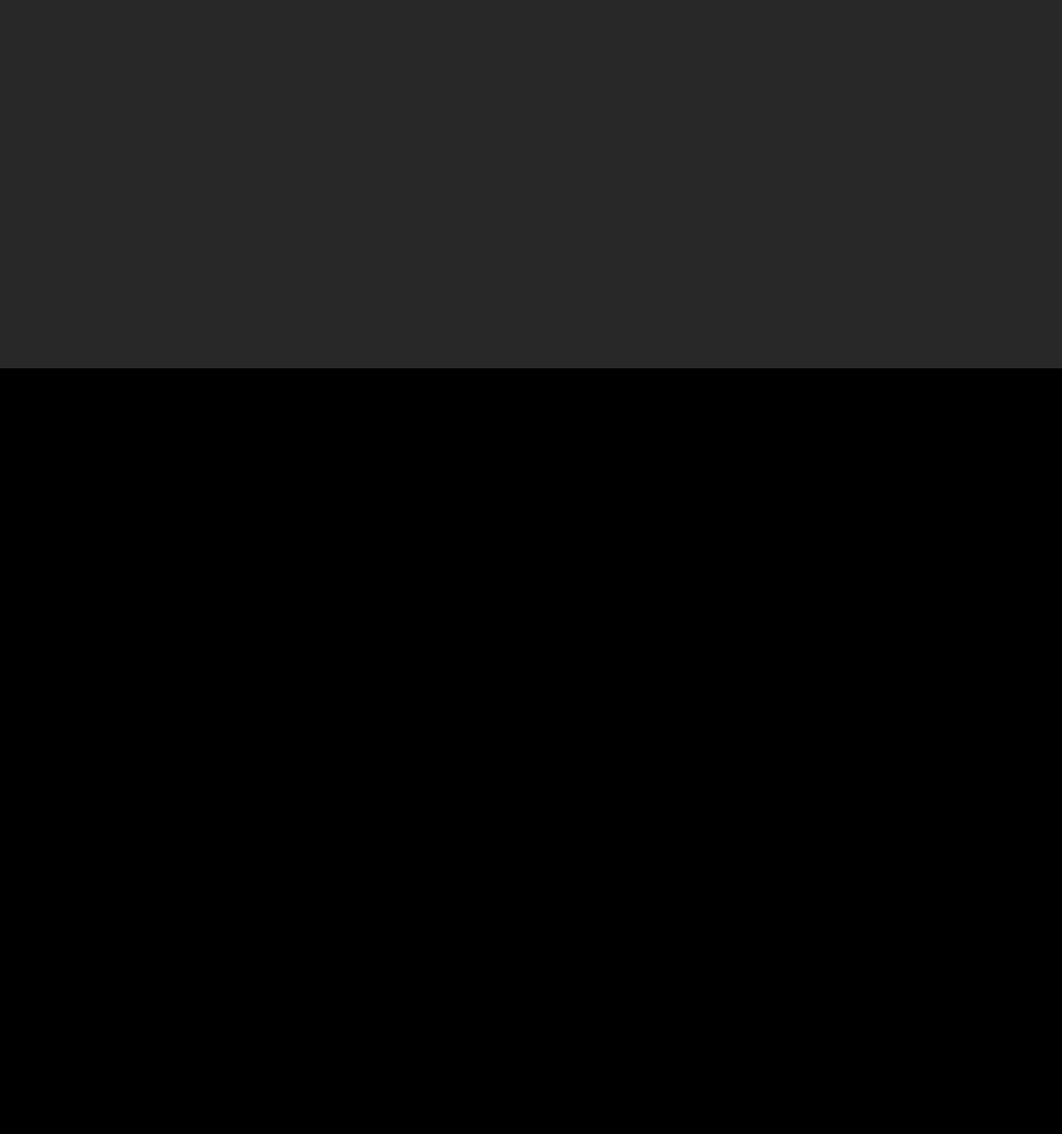
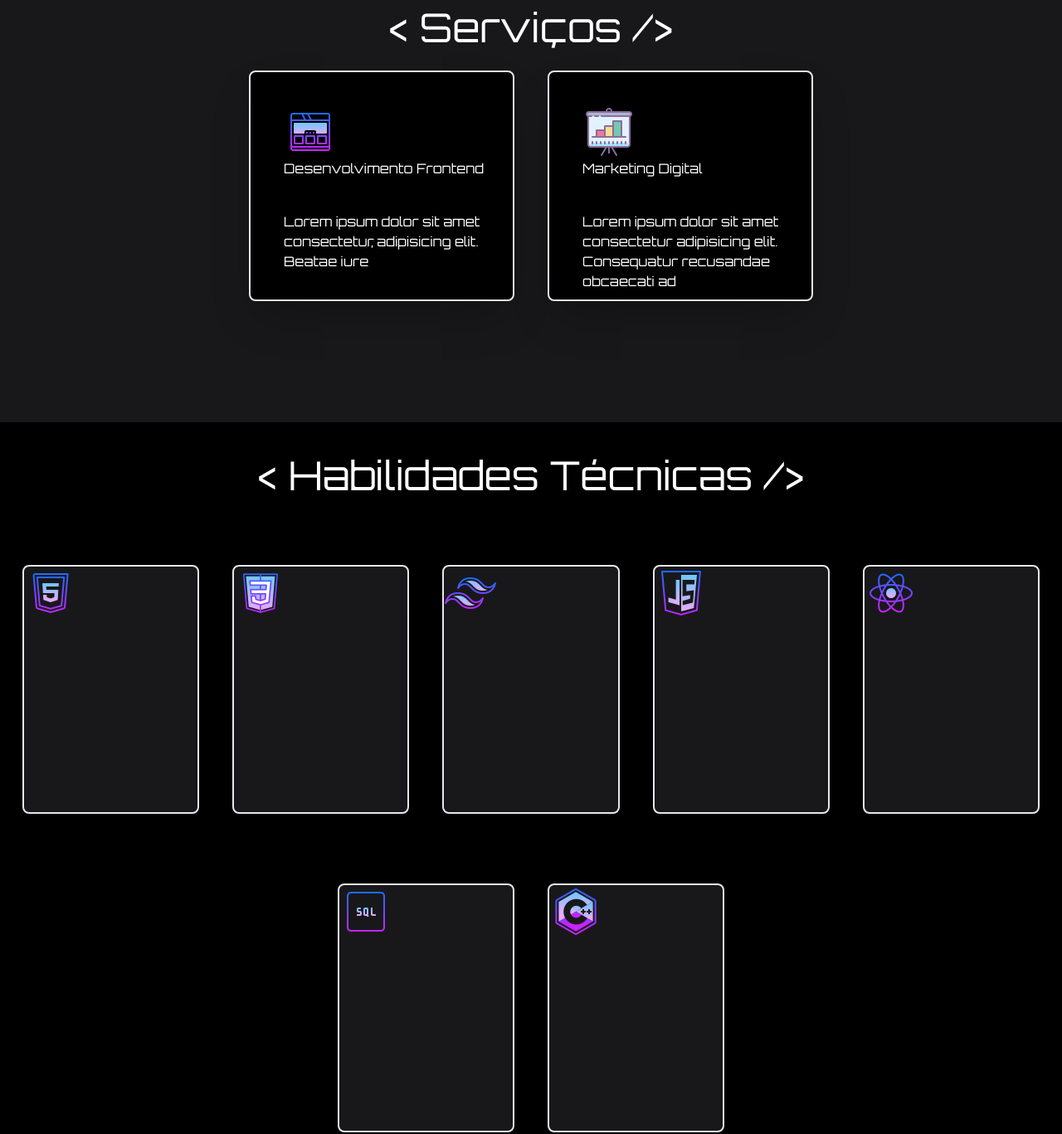
Before and after one commit to euukc/Portfolio-2, a plain HTML site: page index.html in a window 1280 px wide. Shown: the part 1433-2800 px from the top of the page at 83% size. Before the commit the page ends 1877 px from the top, so only its background shows below. Drawn offline with nearby package versions, Linux system fonts and the light colour scheme.

Commit message:
Novas sections

```diff
--- a/index.html
+++ b/index.html
@@ -7,7 +7,7 @@
     <script src="https://cdn.tailwindcss.com"></script>
     <link rel="stylesheet" href="/src/css/style.css">
 </head>
-<body class="bg-black">
+<body class="bg-zinc-900">
     <header class="max-w-7x1 mx-auto px-4 sm-px-6 lg:px-8">
 
         <!--- MENU NAVBAR --->
@@ -22,9 +22,9 @@
             <ul class="hidden md:block md:flex md:space-x-4 text-white">
               <li><a href="#">Início</a></li>
               <li><a href="#">Sobre mim</a></li>
+              <li><a href="#">Serviços</a></li>
               <li><a href="#">Habilidades</a></li>
               <li><a href="#">Certificados</a></li>
-              <li><a href="#">Serviços</a></li>
               <li><a href="#">Projetos</a></li>
               <li><a href="#">Contatos</a></li>
             </ul>
@@ -56,21 +56,72 @@
 
           <div class="md:flex md:w-full md:h-full md:justify-evenly md:justify-center md:pt-10">
 
-            <div id="foto2" class="md:w-2/12 md:bg-white md:h-3/6 md:rounded-2xl"></div>
+            <div id="foto2" class="md:w-2/12 md:bg-white md:h-5/6 md:rounded-2xl"></div>
 
-            <div class="md:w-5/12 md:bg-transparent md:h-3/6 md:rounded-2xl md:text-white">
+            <div class="text-white md:w-5/12 md:bg-transparent md:h-3/6 md:rounded-2xl md:text-white">
               <h1> Quem sou eu?</h1>
               <h2> Lorem ipsum dolor sit amet consectetur adipisicing elit. Harum perferendis aut quia deleniti perspiciatis ad deserunt aliquam officia totam sequi ea, a illum, consequuntur debitis maxime possimus minima quam! Tempore.</h2>
             </div>
+            </div>
+          </section>
+
+          <section id="container-servicos">
+
+            <h1 class="text-white flex justify-center md:text-5xl">< Serviços /></h1>
+
+            <div class="text-white md:text-white md:w-full md:h-4/6 flex justify-center items-center md:gap-10 ">
+
+              <div class="md:border-2 md:rounded-lg md:w-3/12 md:h-5/6 bg-black shadow-2xl">
+                <img class="md:ml-10 md:mt-10" src="/src/img/icon-web.png" alt="icon-dev-web">
+                <h2 class="md:ml-10 md:mb-10">Desenvolvimento Frontend</h2>
+                <h3 class="md:ml-10">Lorem ipsum dolor sit amet consectetur, adipisicing elit. Beatae iure </h3>
+
+              </div>
+              <div class="md:border-2 md:rounded-lg md:w-3/12 md:h-5/6 bg-black shadow-2xl">
+                <img class="md:ml-10 md:mt-10" src="/src/img/icon-mkt.png" alt="icon-marketing">
+                <h2 class="md:ml-10 md:mb-10">Marketing Digital</h2>
+                <h3 class="md:ml-10">Lorem ipsum dolor sit amet consectetur adipisicing elit. Consequatur recusandae obcaecati ad</h3>
+              </div>
 
             </div>
+          </section>
 
-          </div>
+           <section class="flex justify-center flex-wrap md:gap-10" id="container-habilidades">
+
+            <h1 class="text-white flex justify-center md:text-5xl md:w-full md:mt-10 "> < Habilidades Técnicas /></h1>
+
+            <div class="md:border-2 md:rounded-lg md:w-2/12 md:h-2/6 bg-zinc-900 shadow-2xl">
+              <img src="/src/img/icon-html5.png" alt="">
+              <h2></h2>
+
+            </div>
+            <div class="md:border-2 md:rounded-lg md:w-2/12 md:h-2/6  bg-zinc-900 shadow-2xl">
+              <img src="/src/img/icon-css.png" alt="">
+              <h2></h2>
+            </div>
+            <div class="md:border-2 md:rounded-lg md:w-2/12 md:h-2/6 bg-zinc-900 shadow-2xl">
+              <img src="/src/img/icon-tailwind.png" alt="">
+              <h2></h2>
+            </div>
+            <div class="md:border-2 md:rounded-lg md:w-2/12 md:h-2/6 bg-zinc-900 shadow-2xl">
+              <img src="/src/img/icon-javascript.png" alt="">
+              <h2></h2>
+            </div>
+            <div class="md:border-2 md:rounded-lg md:w-2/12 md:h-2/6 bg-zinc-900 shadow-2xl">
+              <img src="/src/img/icon-react.png" alt="">
+              <h2></h2>
+            </div>
+            <div class="md:border-2 md:rounded-lg md:w-2/12 md:h-2/6 bg-zinc-900 shadow-2xl">
+              <img src="/src/img/icon-sql.png" alt="">
+              <h2></h2>
+            </div>
+            <div class="md:border-2 md:rounded-lg md:w-2/12 md:h-2/6 bg-zinc-900 shadow-2xl">
+              <img src="/src/img/icon-csharp.png" alt="">
+              <h2></h2>
+            </div>
 
 
-
-
-        </section>
+          </section>
 
 
       <main>
--- a/src/css/reset.css
+++ b/src/css/reset.css
@@ -6,6 +6,4 @@
     box-sizing: border-box;
     text-decoration: none;
     font-family: 'Orbitron', sans-serif;
-
-
   }
--- a/src/css/style.css
+++ b/src/css/style.css
@@ -21,10 +21,19 @@
 
 #container-sobre {
     width: 100%o;
-    height: 935px;
-    background-color: rgb(41, 40, 40);
+    height: 500px;
 
+}
 
+#container-servicos{
+    width: 100%;
+    height: 500px;
+}
+
+#container-habilidades{
+    width: auto;
+    height: 900px;
+    background-color: black;
 }
 
 #foto2 {
@@ -33,6 +42,8 @@
     background-size: cover;
 
 }
+
+
 }
 
 /* mobile */
@@ -49,10 +60,13 @@
 #container-sobre {
         width: 385px;
         height: 695px;
-        background-color: rgb(41, 40, 40);
+
+
 
     }
 
 
 
+
+
 }
```
Also changed, not shown: src/img/foto-sobre.jpeg (deleted), src/img/foto-sobre1.png (deleted), src/img/icon-csharp.png (added), src/img/icon-css.png (added), src/img/icon-html5.png (added), src/img/icon-javascript.png (added), src/img/icon-mkt.png (added), src/img/icon-react.png (added), src/img/icon-sql.png (added), src/img/icon-tailwind.png (added), src/img/icon-web.png (added).
